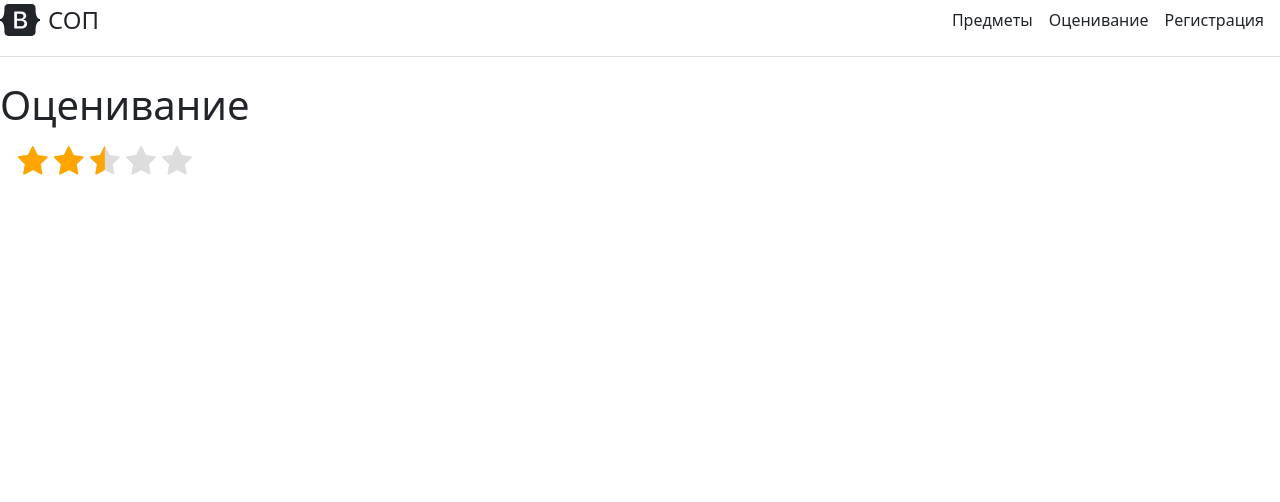
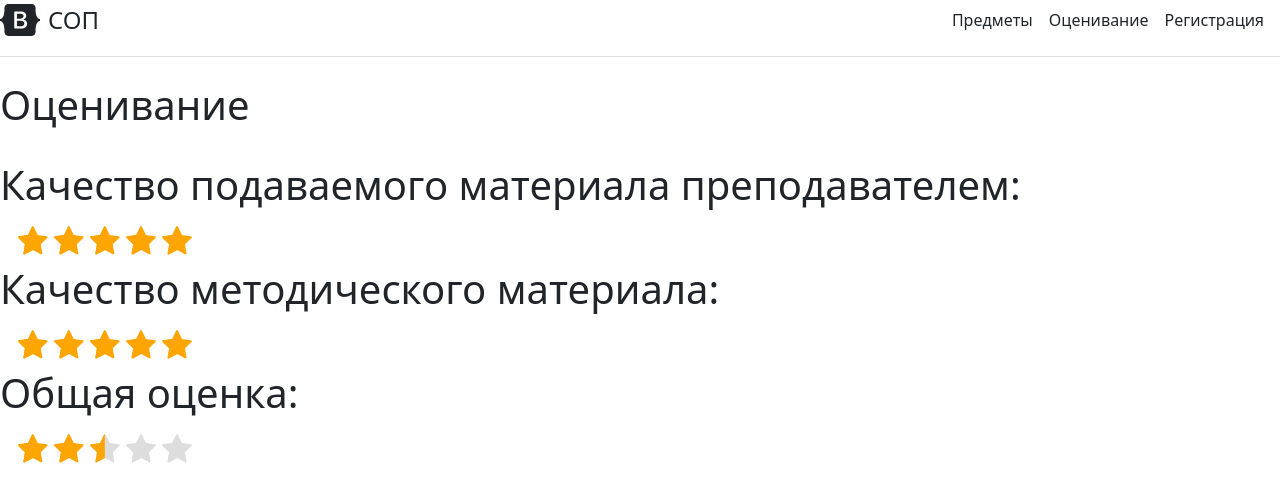
Before and after one commit to f55desu/STR-system, a Django app: page /rating in a window 1280 px wide. Shown: the top 502 px of the page. Run offline with Django 3.2, Linux system fonts and the light colour scheme.

Commit message:
Added a criterias.

```diff
--- a/DjangoServer/STR/templates/STR/rating.html
+++ b/DjangoServer/STR/templates/STR/rating.html
@@ -6,7 +6,63 @@
 
 {% block content %}
 <h1>Оценивание</h1>
+<br>
 <div id="half-stars-example">
+    <h1>Качество подаваемого материала преподавателем: </h1>
+    <div class="rating-group">
+        <input class="rating__input rating__input--none" checked name="rating2" id="rating2-0" value="0" type="radio">
+        <label aria-label="0 stars" class="rating__label" for="rating2-0">&nbsp;</label>
+        <label aria-label="0.5 stars" class="rating__label rating__label--half" for="rating2-05"><i class="rating__icon rating__icon--star fa fa-star-half"></i></label>
+        <input class="rating__input" name="rating2" id="rating2-05" value="0.5" type="radio">
+        <label aria-label="1 star" class="rating__label" for="rating2-10"><i class="rating__icon rating__icon--star fa fa-star"></i></label>
+        <input class="rating__input" name="rating2" id="rating2-10" value="1" type="radio">
+        <label aria-label="1.5 stars" class="rating__label rating__label--half" for="rating2-15"><i class="rating__icon rating__icon--star fa fa-star-half"></i></label>
+        <input class="rating__input" name="rating2" id="rating2-15" value="1.5" type="radio">
+        <label aria-label="2 stars" class="rating__label" for="rating2-20"><i class="rating__icon rating__icon--star fa fa-star"></i></label>
+        <input class="rating__input" name="rating2" id="rating2-20" value="2" type="radio">
+        <label aria-label="2.5 stars" class="rating__label rating__label--half" for="rating2-25"><i class="rating__icon rating__icon--star fa fa-star-half"></i></label>
+        <input class="rating__input" name="rating2" id="rating2-25" value="2.5" type="radio" checked>
+        <label aria-label="3 stars" class="rating__label" for="rating2-30"><i class="rating__icon rating__icon--star fa fa-star"></i></label>
+        <input class="rating__input" name="rating2" id="rating2-30" value="3" type="radio">
+        <label aria-label="3.5 stars" class="rating__label rating__label--half" for="rating2-35"><i class="rating__icon rating__icon--star fa fa-star-half"></i></label>
+        <input class="rating__input" name="rating2" id="rating2-35" value="3.5" type="radio">
+        <label aria-label="4 stars" class="rating__label" for="rating2-40"><i class="rating__icon rating__icon--star fa fa-star"></i></label>
+        <input class="rating__input" name="rating2" id="rating2-40" value="4" type="radio">
+        <label aria-label="4.5 stars" class="rating__label rating__label--half" for="rating2-45"><i class="rating__icon rating__icon--star fa fa-star-half"></i></label>
+        <input class="rating__input" name="rating2" id="rating2-45" value="4.5" type="radio">
+        <label aria-label="5 stars" class="rating__label" for="rating2-50"><i class="rating__icon rating__icon--star fa fa-star"></i></label>
+        <input class="rating__input" name="rating2" id="rating2-50" value="5" type="radio">
+
+        <label> </label>
+    </div>
+    <h1>Качество методического материала: </h1>
+    <div class="rating-group">
+        <input class="rating__input rating__input--none" checked name="rating2" id="rating2-0" value="0" type="radio">
+        <label aria-label="0 stars" class="rating__label" for="rating2-0">&nbsp;</label>
+        <label aria-label="0.5 stars" class="rating__label rating__label--half" for="rating2-05"><i class="rating__icon rating__icon--star fa fa-star-half"></i></label>
+        <input class="rating__input" name="rating2" id="rating2-05" value="0.5" type="radio">
+        <label aria-label="1 star" class="rating__label" for="rating2-10"><i class="rating__icon rating__icon--star fa fa-star"></i></label>
+        <input class="rating__input" name="rating2" id="rating2-10" value="1" type="radio">
+        <label aria-label="1.5 stars" class="rating__label rating__label--half" for="rating2-15"><i class="rating__icon rating__icon--star fa fa-star-half"></i></label>
+        <input class="rating__input" name="rating2" id="rating2-15" value="1.5" type="radio">
+        <label aria-label="2 stars" class="rating__label" for="rating2-20"><i class="rating__icon rating__icon--star fa fa-star"></i></label>
+        <input class="rating__input" name="rating2" id="rating2-20" value="2" type="radio">
+        <label aria-label="2.5 stars" class="rating__label rating__label--half" for="rating2-25"><i class="rating__icon rating__icon--star fa fa-star-half"></i></label>
+        <input class="rating__input" name="rating2" id="rating2-25" value="2.5" type="radio" checked>
+        <label aria-label="3 stars" class="rating__label" for="rating2-30"><i class="rating__icon rating__icon--star fa fa-star"></i></label>
+        <input class="rating__input" name="rating2" id="rating2-30" value="3" type="radio">
+        <label aria-label="3.5 stars" class="rating__label rating__label--half" for="rating2-35"><i class="rating__icon rating__icon--star fa fa-star-half"></i></label>
+        <input class="rating__input" name="rating2" id="rating2-35" value="3.5" type="radio">
+        <label aria-label="4 stars" class="rating__label" for="rating2-40"><i class="rating__icon rating__icon--star fa fa-star"></i></label>
+        <input class="rating__input" name="rating2" id="rating2-40" value="4" type="radio">
+        <label aria-label="4.5 stars" class="rating__label rating__label--half" for="rating2-45"><i class="rating__icon rating__icon--star fa fa-star-half"></i></label>
+        <input class="rating__input" name="rating2" id="rating2-45" value="4.5" type="radio">
+        <label aria-label="5 stars" class="rating__label" for="rating2-50"><i class="rating__icon rating__icon--star fa fa-star"></i></label>
+        <input class="rating__input" name="rating2" id="rating2-50" value="5" type="radio">
+
+        <label> </label>
+    </div>
+    <h1>Общая оценка: </h1>
     <div class="rating-group">
         <input class="rating__input rating__input--none" checked name="rating2" id="rating2-0" value="0" type="radio">
         <label aria-label="0 stars" class="rating__label" for="rating2-0">&nbsp;</label>
```
Also changed, not shown: DjangoServer/db.sqlite3.
